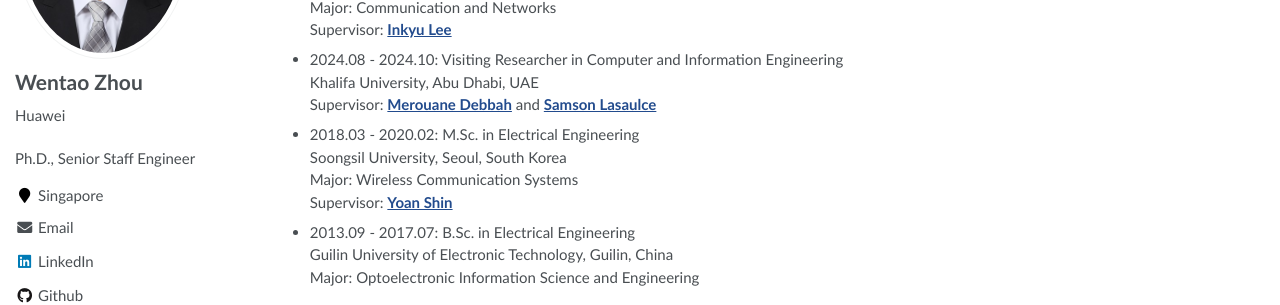
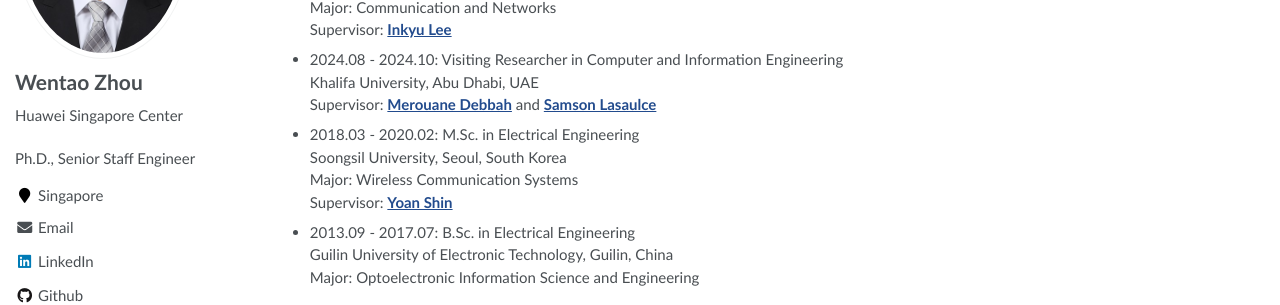
Before and after one commit to zhouwt612/zhouwt612.github.io, a Jekyll site: the page built from _pages/about.md, in a window 1280 px wide. Shown: the part 261-566 px from the top of the page. Built offline with Jekyll 4.4.1, drawn with Linux system fonts in a browser that asks for light colours.

Commit message:
Update _config.yml

```diff
--- a/_config.yml
+++ b/_config.yml
@@ -23,7 +23,7 @@ baidu_site_verification  :  # get baidu_site_verification from https://ziyuan.ba
 author:
   name             : "Wentao Zhou"
   avatar           : "images/touxiang.jpg"
-  bio              : "Huawei"
+  bio              : "Huawei Singapore Center"
   location         : "Singapore"
   employer         :
   pubmed           :
```
